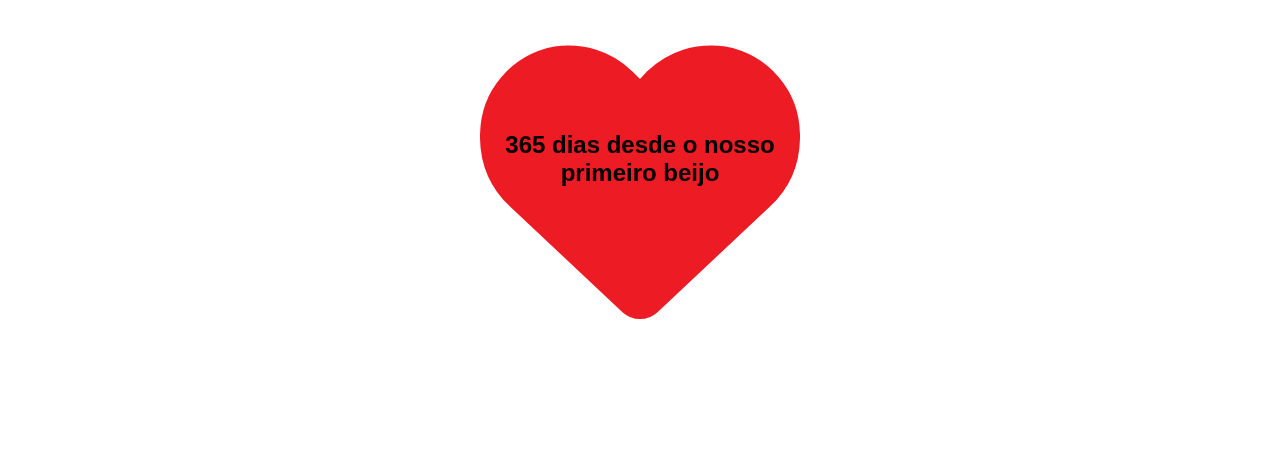
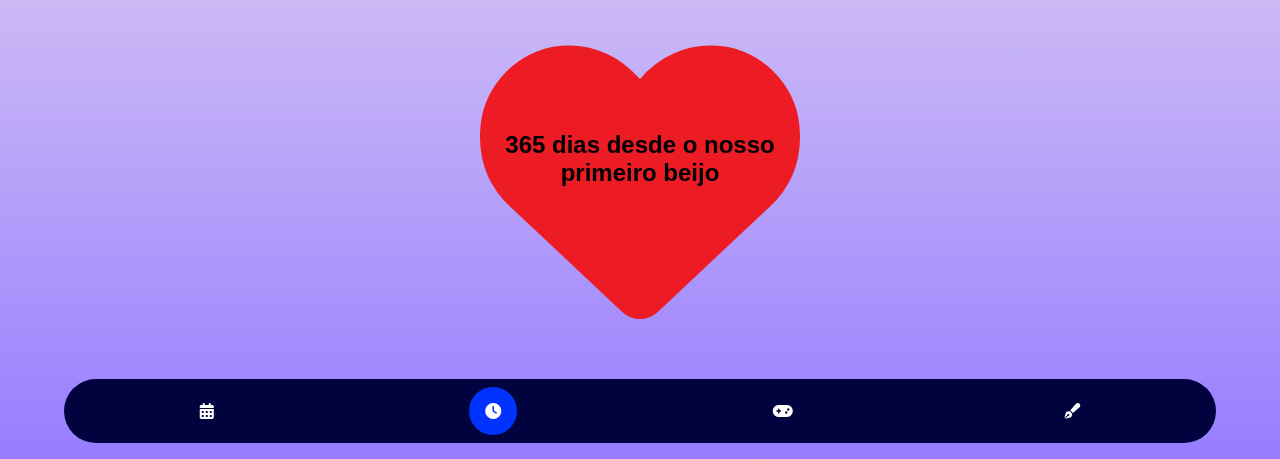
Before and after one commit to AlyssonDemari/Presente, a plain HTML site: page pages/time.html in a window 1280 px wide. Shown: the part 341-800 px from the top of the page. Drawn offline with Linux system fonts and the light colour scheme.

Commit message:
colocando o bg

```diff
--- a/css/time/time.scss
+++ b/css/time/time.scss
@@ -1,7 +1,10 @@
 $linear: linear-gradient(to top, red, rgb(255, 97, 97));
+$bg: linear-gradient(#F2E6EE, #977DFF);
+$header: #00033D;
+$active: #0033FF;
 
 body{
-
+    background: $bg;
     display: flex;
     justify-content: center;
     align-items: center;
@@ -15,6 +18,45 @@ body{
   padding: 0;
   box-sizing: border-box;
   font-family: "Poppins", sans-serif;
+}
+
+header{
+    position: fixed;
+    left: 50%;
+    transform: translate(-50%);
+    bottom: 1rem;
+
+    width: 90%;
+    height: 4rem;
+    background-color: $header;
+    border-radius: 5rem;
+
+    .container{
+        position: absolute;
+        width: 100%;
+        height: 4rem;
+        border-radius: 5rem;
+
+        .itens{
+            display: flex;
+            justify-content: space-around;
+            align-items: center;
+            width: 100%;
+            width: 100%;
+            height: 4rem;
+            border-radius: 5rem;
+
+            i{
+                color: white;
+                padding: 1rem;
+                border-radius: 50%;
+
+                &.active{
+                    background-color: $active;
+                }
+            }
+        }
+    }
 }
 
 section{
--- a/index.scss
+++ b/index.scss
@@ -62,8 +62,9 @@ main{
 }
 
 article{
+    border: 2px solid red;
     width: 100%;
-    height: 50%;
+    height: 40%;
 
     .container-slide{
         //position: relative;
--- a/pages/time.html
+++ b/pages/time.html
@@ -8,6 +8,16 @@
         <link rel="stylesheet" href="https://cdnjs.cloudflare.com/ajax/libs/font-awesome/6.0.0-beta3/css/all.min.css">
 </head>
 <body>
+    <header>
+        <div class="container">
+            <div class="itens">
+                <a href="../index.html"><i class="fa-solid fa-calendar-days "></i></a>
+                <a href="pages/time.html"><i class="fa-solid fa-clock active"></i></a>
+                <a href="pages/menu-games.html"><i class="fa-solid fa-gamepad"></i></a>
+                <a href="pages/history.html"><i class="fa-solid fa-pen-fancy"></i></a>
+            </div>
+        </div>
+    </header>
     <!-- <img src="../img/manu.png" alt=""> -->
     <section>
         <div class="container-calender">
```
Also changed, not shown: css/time/time.css, index.css, 2 other files.
